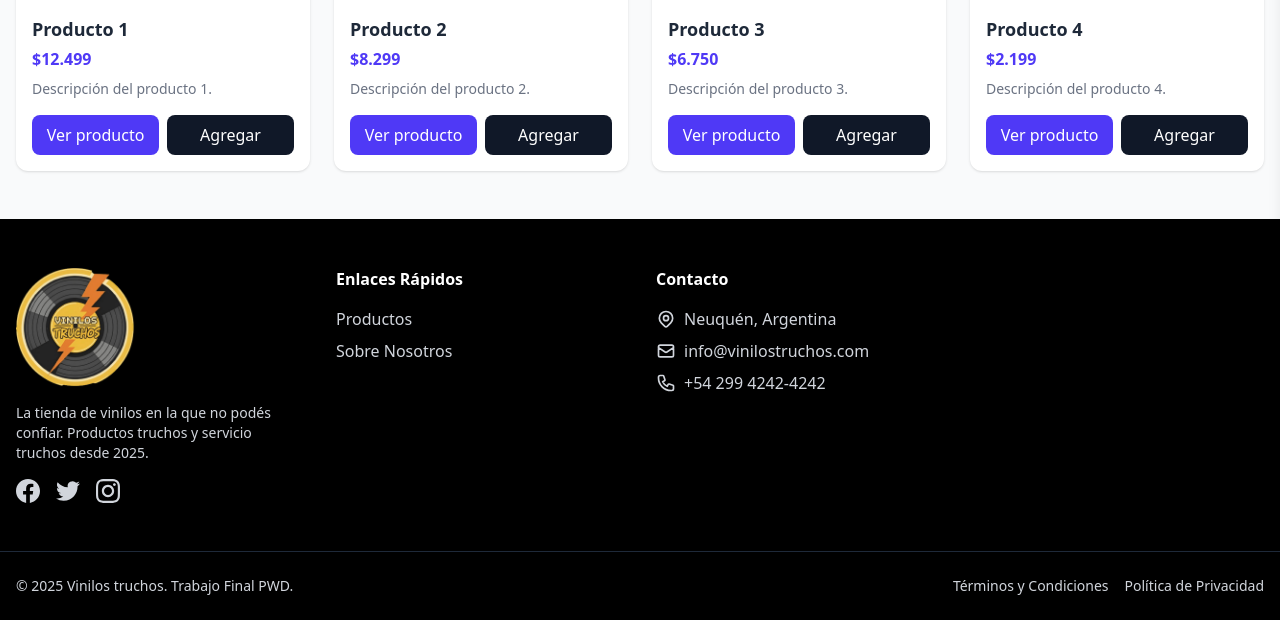
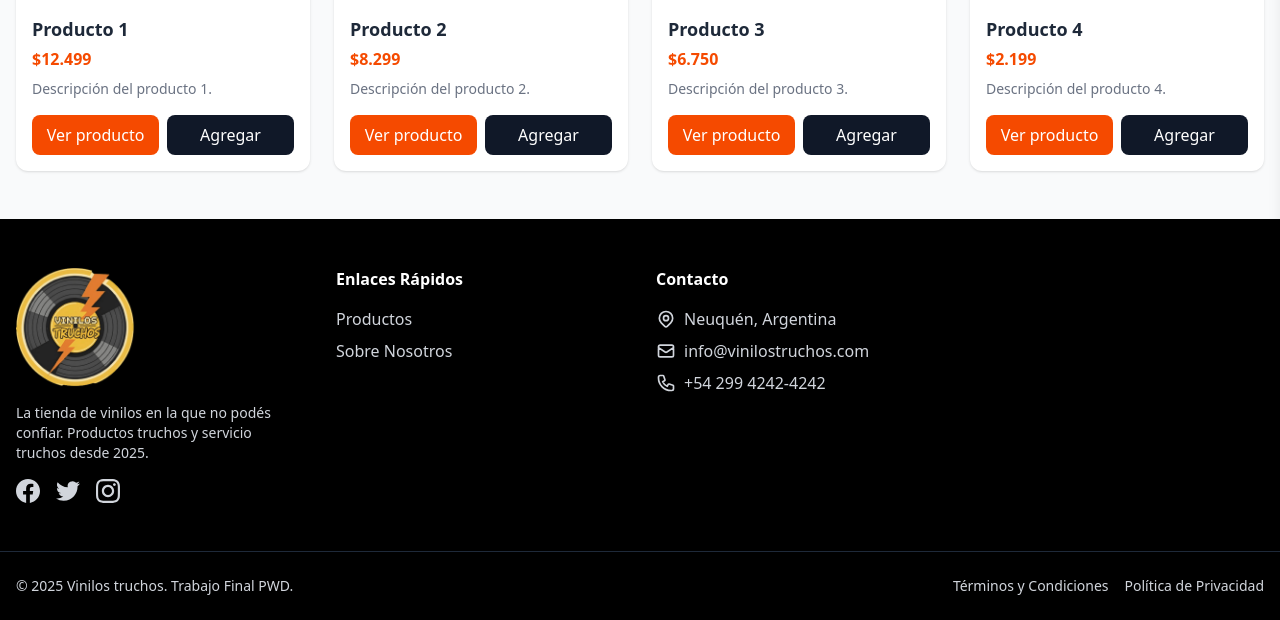
Before and after one commit to Ibenjamindlf/TrabajoFinalPWD, a PHP site: page /Vista/tienda.php in a window 1280 px wide. Shown: the part 437-1057 px from the top of the page. Run offline with PHP 8.4, Linux system fonts and the light colour scheme.

Commit message:
Pequeños cambios restantes que quedaron de la paleta de colores

```diff
--- a/Vista/cart.php
+++ b/Vista/cart.php
@@ -18,11 +18,11 @@
         <div id="summary" class="mt-6 hidden">
             <div class="flex justify-between items-center">
                 <div class="text-lg font-medium">Total</div>
-                <div id="totalPrice" class="text-xl font-bold text-indigo-600">$0</div>
+                <div id="totalPrice" class="text-xl font-bold text-orange-600">$0</div>
             </div>
             <div class="mt-4">
                 <a href="/TrabajoFinalPWD/Vista/tienda.php" class="inline-block mr-2 bg-gray-100 px-4 py-2 rounded hover:bg-gray-200">Seguir Comprando</a>
-                <button id="checkoutBtn" class="bg-indigo-600 text-white px-4 py-2 rounded hover:bg-indigo-700">Finalizar Compra</button>
+                <button id="checkoutBtn" class="bg-orange-600 text-white px-4 py-2 rounded hover:bg-orange-700">Finalizar Compra</button>
             </div>
         </div>
     </div>
--- a/Vista/tienda.php
+++ b/Vista/tienda.php
@@ -20,10 +20,10 @@
             <div class="bg-white rounded-xl shadow p-4 flex flex-col">
                 <img src="https://avatars.githubusercontent.com/u/68124872?v=4" alt="Producto 1" class="w-full h-40 object-cover rounded-md mb-4">
                 <h2 class="text-lg font-semibold text-gray-800">Producto 1</h2>
-                <p class="text-indigo-600 font-bold mt-1">$12.499</p>
+                <p class="text-orange-600 font-bold mt-1">$12.499</p>
                 <p class="text-sm text-gray-500 mt-2 flex-grow">Descripción del producto 1.</p>
                 <div class="mt-4 flex gap-2">
-                    <button data-product="1" class="view-product w-1/2 bg-indigo-600 text-white py-2 rounded-lg hover:bg-indigo-700 transition">Ver producto</button>
+                    <button data-product="1" class="view-product w-1/2 bg-orange-600 text-white py-2 rounded-lg hover:bg-orange-700 transition">Ver producto</button>
                     <button data-add="1" class="add-cart w-1/2 bg-gray-900 text-white py-2 rounded-lg hover:bg-gray-800 transition">Agregar</button>
                 </div>
             </div>
@@ -32,10 +32,10 @@
             <div class="bg-white rounded-xl shadow p-4 flex flex-col">
                 <img src="https://avatars.githubusercontent.com/u/68124872?v=4" alt="Producto 2" class="w-full h-40 object-cover rounded-md mb-4">
                 <h2 class="text-lg font-semibold text-gray-800">Producto 2</h2>
-                <p class="text-indigo-600 font-bold mt-1">$8.299</p>
+                <p class="text-orange-600 font-bold mt-1">$8.299</p>
                 <p class="text-sm text-gray-500 mt-2 flex-grow">Descripción del producto 2.</p>
                 <div class="mt-4 flex gap-2">
-                    <button data-product="2" class="view-product w-1/2 bg-indigo-600 text-white py-2 rounded-lg hover:bg-indigo-700 transition">Ver producto</button>
+                    <button data-product="2" class="view-product w-1/2 bg-orange-600 text-white py-2 rounded-lg hover:bg-orange-700 transition">Ver producto</button>
                     <button data-add="2" class="add-cart w-1/2 bg-gray-900 text-white py-2 rounded-lg hover:bg-gray-800 transition">Agregar</button>
                 </div>
             </div>
@@ -44,10 +44,10 @@
             <div class="bg-white rounded-xl shadow p-4 flex flex-col">
                 <img src="https://avatars.githubusercontent.com/u/68124872?v=4" alt="Producto 3" class="w-full h-40 object-cover rounded-md mb-4">
                 <h2 class="text-lg font-semibold text-gray-800">Producto 3</h2>
-                <p class="text-indigo-600 font-bold mt-1">$6.750</p>
+                <p class="text-orange-600 font-bold mt-1">$6.750</p>
                 <p class="text-sm text-gray-500 mt-2 flex-grow">Descripción del producto 3.</p>
                 <div class="mt-4 flex gap-2">
-                    <button data-product="3" class="view-product w-1/2 bg-indigo-600 text-white py-2 rounded-lg hover:bg-indigo-700 transition">Ver producto</button>
+                    <button data-product="3" class="view-product w-1/2 bg-orange-600 text-white py-2 rounded-lg hover:bg-orange-700 transition">Ver producto</button>
                     <button data-add="3" class="add-cart w-1/2 bg-gray-900 text-white py-2 rounded-lg hover:bg-gray-800 transition">Agregar</button>
                 </div>
             </div>
@@ -56,10 +56,10 @@
             <div class="bg-white rounded-xl shadow p-4 flex flex-col">
                 <img src="https://avatars.githubusercontent.com/u/68124872?v=4" alt="Producto 4" class="w-full h-40 object-cover rounded-md mb-4">
                 <h2 class="text-lg font-semibold text-gray-800">Producto 4</h2>
-                <p class="text-indigo-600 font-bold mt-1">$2.199</p>
+                <p class="text-orange-600 font-bold mt-1">$2.199</p>
                 <p class="text-sm text-gray-500 mt-2 flex-grow">Descripción del producto 4.</p>
                 <div class="mt-4 flex gap-2">
-                    <button data-product="4" class="view-product w-1/2 bg-indigo-600 text-white py-2 rounded-lg hover:bg-indigo-700 transition">Ver producto</button>
+                    <button data-product="4" class="view-product w-1/2 bg-orange-600 text-white py-2 rounded-lg hover:bg-orange-700 transition">Ver producto</button>
                     <button data-add="4" class="add-cart w-1/2 bg-gray-900 text-white py-2 rounded-lg hover:bg-gray-800 transition">Agregar</button>
                 </div>
             </div>
@@ -75,7 +75,7 @@
                     <img src="https://avatars.githubusercontent.com/u/68124872?v=4" alt="" class="w-full md:w-1/2 h-64 object-cover">
                     <div class="p-6 md:w-1/2">
                         <h3 class="text-2xl font-semibold">Producto 1</h3>
-                        <p class="text-indigo-600 font-bold mt-2">$12.499</p>
+                        <p class="text-orange-600 font-bold mt-2">$12.499</p>
                         <p class="text-gray-600 mt-4">Descripción del producto 1.</p>
                         <div class="mt-6 flex gap-2">
                             <button data-add="1" class="modal-add bg-gray-900 text-white py-2 px-4 rounded-lg hover:bg-gray-800 transition">Agregar al carrito</button>
@@ -93,7 +93,7 @@
                     <img src="https://avatars.githubusercontent.com/u/68124872?v=4" alt="" class="w-full md:w-1/2 h-64 object-cover">
                     <div class="p-6 md:w-1/2">
                         <h3 class="text-2xl font-semibold">Producto 2</h3>
-                        <p class="text-indigo-600 font-bold mt-2">$8.299</p>
+                        <p class="text-orange-600 font-bold mt-2">$8.299</p>
                         <p class="text-gray-600 mt-4">Descripción del producto 2.</p>
                         <div class="mt-6 flex gap-2">
                             <button data-add="2" class="modal-add bg-gray-900 text-white py-2 px-4 rounded-lg hover:bg-gray-800 transition">Agregar al carrito</button>
@@ -111,7 +111,7 @@
                     <img src="https://avatars.githubusercontent.com/u/68124872?v=4" alt="" class="w-full md:w-1/2 h-64 object-cover">
                     <div class="p-6 md:w-1/2">
                         <h3 class="text-2xl font-semibold">Producto 3</h3>
-                        <p class="text-indigo-600 font-bold mt-2">$6.750</p>
+                        <p class="text-orange-600 font-bold mt-2">$6.750</p>
                         <p class="text-gray-600 mt-4">Descripción del producto 3.</p>
                         <div class="mt-6 flex gap-2">
                             <button data-add="3" class="modal-add bg-gray-900 text-white py-2 px-4 rounded-lg hover:bg-gray-800 transition">Agregar al carrito</button>
@@ -129,7 +129,7 @@
                     <img src="https://avatars.githubusercontent.com/u/68124872?v=4" alt="" class="w-full md:w-1/2 h-64 object-cover">
                     <div class="p-6 md:w-1/2">
                         <h3 class="text-2xl font-semibold">Producto 4</h3>
-                        <p class="text-indigo-600 font-bold mt-2">$2.199</p>
+                        <p class="text-orange-600 font-bold mt-2">$2.199</p>
                         <p class="text-gray-600 mt-4">Descripción del producto 4.</p>
                         <div class="mt-6 flex gap-2">
                             <button data-add="4" class="modal-add bg-gray-900 text-white py-2 px-4 rounded-lg hover:bg-gray-800 transition">Agregar al carrito</button>
```
